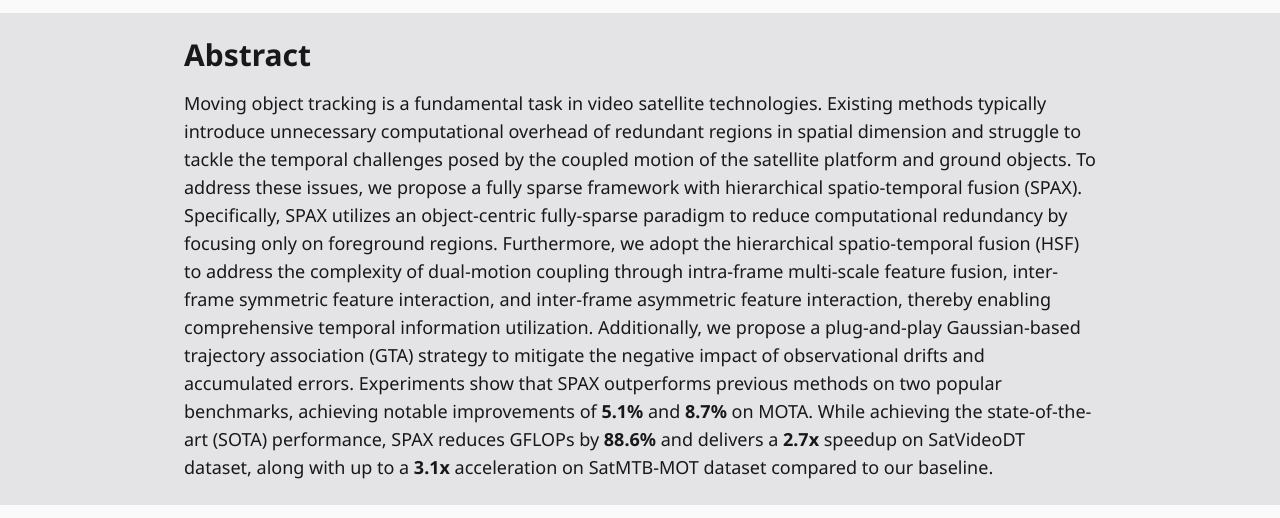
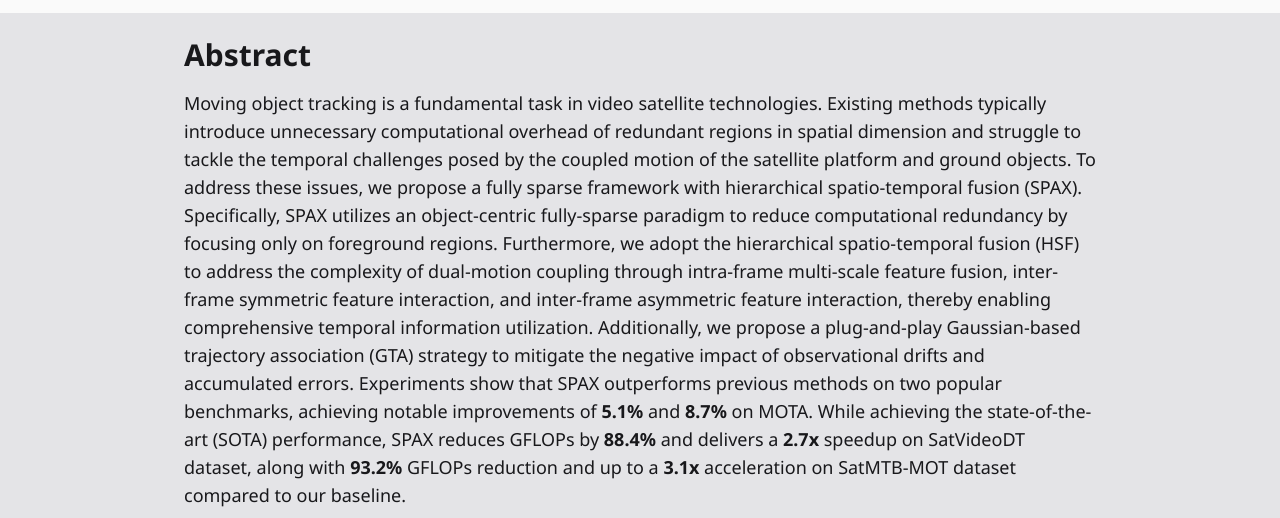
Before and after one commit to lebron-2016/SPAX-page, an Astro site: page / in a window 1280 px wide. Shown: the part 1400-1918 px from the top of the page. Built offline with nearby package versions, Linux system fonts and the light colour scheme; Astro itself is replaced by a stand-in of ours.

Commit message:
Commit_12

```diff
--- a/src/pages/index.mdx
+++ b/src/pages/index.mdx
@@ -120,7 +120,7 @@ export const components = {pre: CodeBlock, table: Table}
 ## Abstract
 
 Moving object tracking is a fundamental task in video satellite technologies. Existing methods typically introduce unnecessary computational overhead of redundant regions in spatial dimension and struggle to tackle the temporal challenges posed by the coupled motion of the satellite platform and ground objects. To address these issues, we propose a fully sparse framework with hierarchical spatio-temporal fusion (SPAX). Specifically, SPAX utilizes an object-centric fully-sparse paradigm to reduce computational redundancy by focusing only on foreground regions. Furthermore, we adopt the hierarchical spatio-temporal fusion (HSF) to address the complexity of dual-motion coupling through intra-frame multi-scale feature fusion, inter-frame symmetric feature interaction, and inter-frame asymmetric feature interaction, thereby enabling comprehensive temporal information utilization. Additionally, we propose a plug-and-play Gaussian-based trajectory association (GTA) strategy to mitigate the negative impact of observational drifts and accumulated errors.
-Experiments show that SPAX outperforms previous methods on two popular benchmarks, achieving notable improvements of **5.1%** and **8.7%** on MOTA. While achieving the state-of-the-art (SOTA) performance, SPAX reduces GFLOPs by **88.6%** and delivers a **2.7x** speedup on SatVideoDT dataset, along with up to a **3.1x** acceleration on SatMTB-MOT dataset compared to our baseline.
+Experiments show that SPAX outperforms previous methods on two popular benchmarks, achieving notable improvements of **5.1%** and **8.7%** on MOTA. While achieving the state-of-the-art (SOTA) performance, SPAX reduces GFLOPs by **88.4%** and delivers a **2.7x** speedup on SatVideoDT dataset, along with **93.2%** GFLOPs reduction and up to a **3.1x** acceleration on SatMTB-MOT dataset compared to our baseline.
 
 </HighlightedSection>
 
```
Also changed, not shown: src/assets/res_2.jpg.
